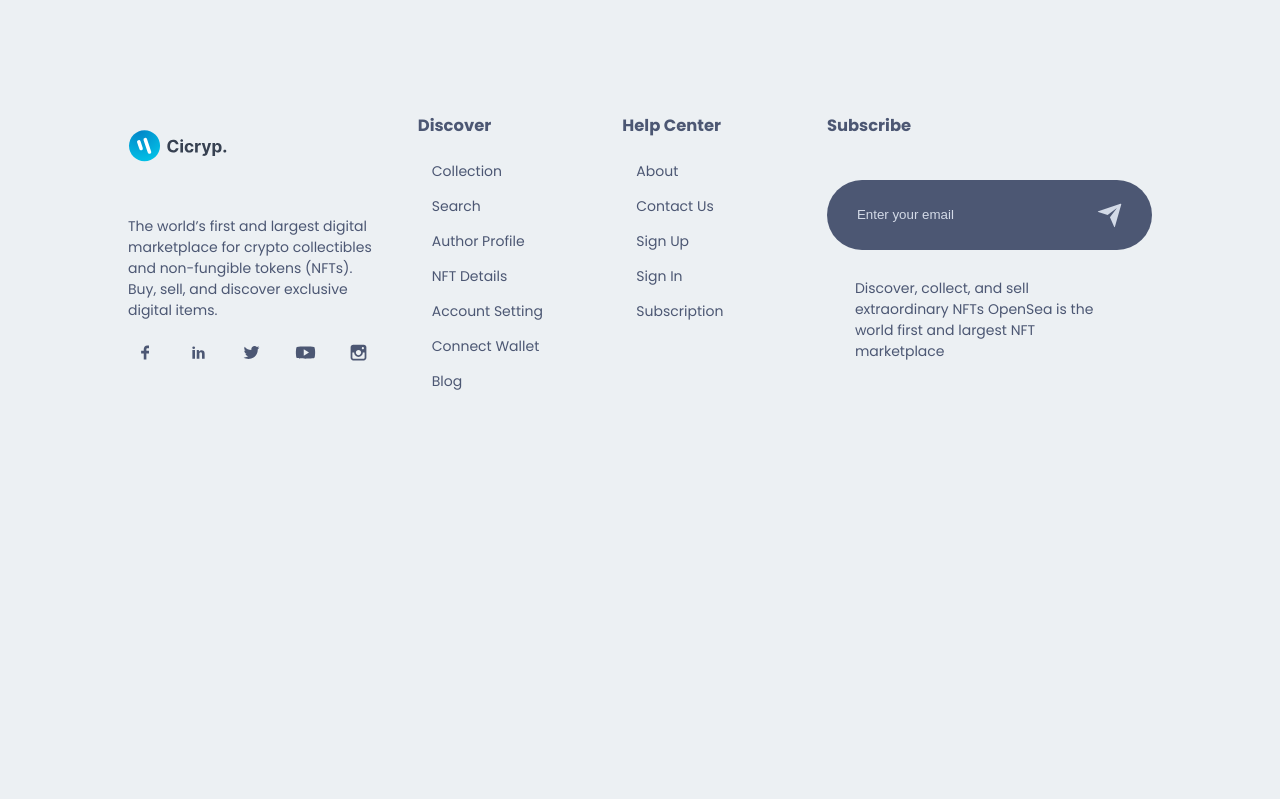
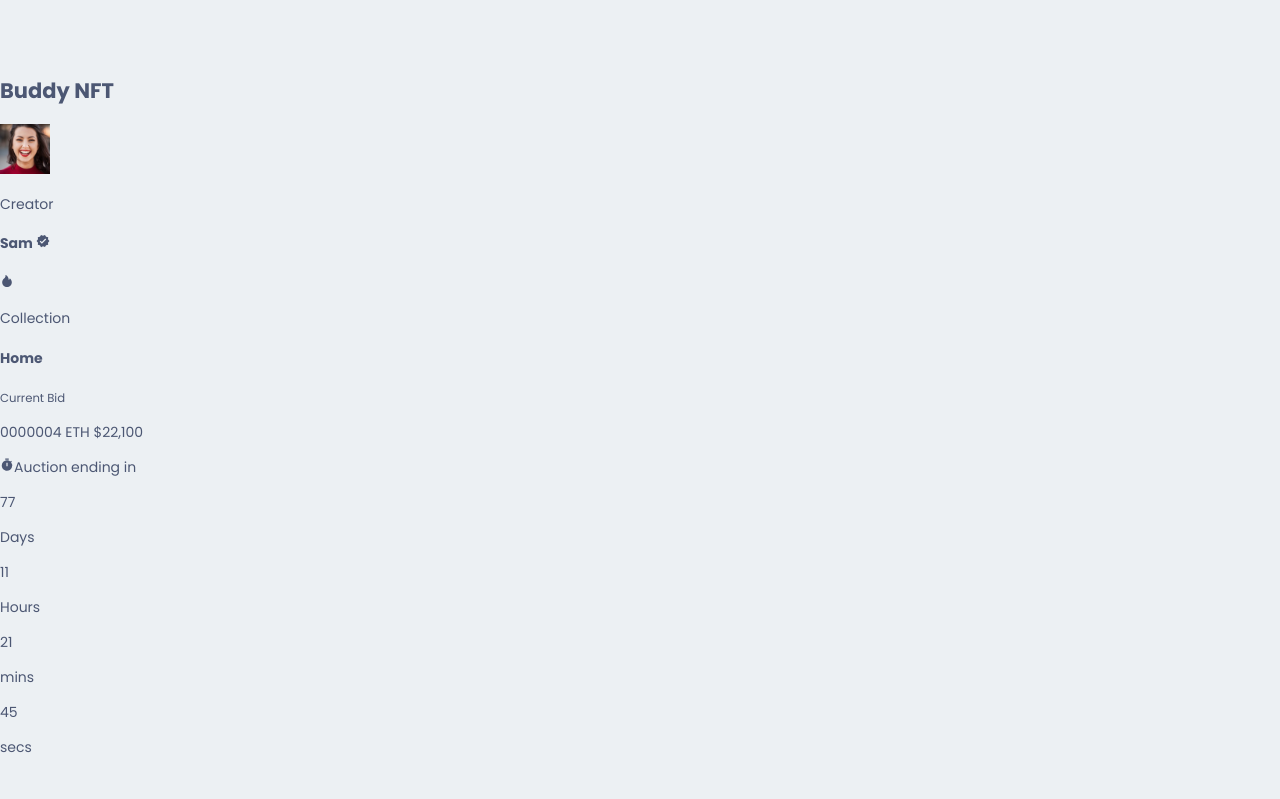
Before and after one commit to Abhith-S/NFT-Marketplace-Front-End, a Next.js app: page / in a window 1280 px wide. Shown: the part 1260-2059 px from the top of the page. Before the commit the page ends 1680 px from the top, so only its background shows below. Built offline with nearby package versions, Linux system fonts and the light colour scheme.

Commit message:
slider jsx working...

```diff
--- /dev/null
+++ b/components/BigNFTSlider/BigNFTSlider.jsx
@@ -0,0 +1,185 @@
+import React, { useState, useEffect, useCallback } from "react";
+import Image from "next/image";
+import { AiFillFire, AiFillHeart, AiOutlineHeart } from "react-icons/ai";
+import { MdVerified, MdTimer } from "react-icons/md";
+import { TbArrowBigLeftLines, TbArrowBigRightLine } from "react-icons/tb";
+
+//internal import
+import Style from "./BigNFTSlider.module.css";
+import images from "../../img";
+import { Button } from "../Button/Button";
+
+const BigNFTSlider = () => {
+  const [idNumber, setIdNumber] = useState(1);
+
+  //data of nft
+  const sliderData = [
+    {
+      title: "Hello NFT",
+      id: 1,
+      name: "Jason",
+      collection: "Gym",
+      price: "0.0000003 ETH",
+      like: 243,
+      // image of creator
+      image: images.user1,
+      nftImage: images.nft_image_1,
+      time: {
+        days: 21,
+        hours: 40,
+        minutes: 81,
+        seconds: 15,
+      },
+    },
+    {
+      title: "Buddy NFT",
+      id: 2,
+      name: "Sam",
+      collection: "Home",
+      price: "0000004 ETH",
+      like: 243,
+      image: images.user2,
+      nftImage: images.nft_image_2,
+      time: {
+        days: 77,
+        hours: 11,
+        minutes: 21,
+        seconds: 45,
+      },
+    },
+    {
+      title: "Gym NFT",
+      id: 3,
+      name: "Ryan",
+      collection: "GYm",
+      price: "0000064 ETH",
+      like: 243,
+      image: images.user3,
+      nftImage: images.nft_image_3,
+      time: {
+        days: 37,
+        hours: 20,
+        minutes: 11,
+        seconds: 55,
+      },
+    },
+    {
+      title: "Home NFT",
+      id: 4,
+      name: "Jack",
+      collection: "GYm",
+      price: "4664 ETH",
+      like: 243,
+      image: images.user4,
+      nftImage: images.nft_image_1,
+      time: {
+        days: 87,
+        hours: 29,
+        minutes: 10,
+        seconds: 15,
+      },
+    },
+  ];
+  return (
+    <div className={Style.BigNFTSlider}>
+      <div className={Style.BigNFTSlider_box}>
+        <div className={Style.BigNFTSlider_box_left}>
+          {/* we want to display the slider data here */}
+          {/* we are using idNumber here so if idNumber is 1 it will display 1st object data */}
+          <h2>{sliderData[idNumber].title}</h2>
+
+          {/* div for creator profile and data */}
+          <div className={Style.BigNFTSlider_box_left_creator}>
+            <div className={Style.BigNFTSlider_box_left_creator_profile}>
+              {/* for cretaor image */}
+              <Image
+                className={Style.BigNFTSlider_box_left_creator_profile_img}
+                src={sliderData[idNumber].image}
+                alt="creator profile picture"
+                height={50}
+                width={50}
+              />
+
+              <div className={Style.BigNFTSlider_box_left_creator_profile_info}>
+                <p>Creator</p>
+                <h4>
+                  {sliderData[idNumber].name}{" "}
+                  <span>
+                    {/* for the  verified icon */}
+                    <MdVerified />
+                  </span>
+                </h4>
+              </div>
+            </div>
+
+            <div className={Style.BigNFTSlider_box_left_creator_collection}>
+              <AiFillFire
+                className={Style.BigNFTSlider_box_left_creator_collection_icon}
+              />
+
+              <div
+                className={Style.BigNFTSlider_box_left_creator_collection_info}
+              >
+                <p>Collection</p>
+                <h4>{sliderData[idNumber].collection}</h4>
+              </div>
+            </div>
+          </div>
+
+          {/* bidding section */}
+          <div className={Style.BigNFTSlider_box_left_bidding}>
+            <div className={Style.BigNFTSlider_box_left_bidding_box}>
+              <small>Current Bid</small>
+              <p>
+                {sliderData[idNumber].price} <span>$22,100</span>
+              </p>
+            </div>
+
+            <p className={Style.BigNFTSlider_box_left_bidding_box_auction}>
+              <MdTimer
+                className={Style.BigNFTSlider_box_left_bidding_box_icon}
+              />
+
+              <span>Auction ending in</span>
+            </p>
+
+            <div className={Style.BigNFTSlider_box_left_bidding_box_timer}>
+              <div
+                className={Style.bigNFTSlider_box_left_bidding_box_timer_item}
+              >
+                <p>{sliderData[idNumber].time.days}</p>
+                <span>Days</span>
+              </div>
+
+              <div
+                className={Style.bigNFTSlider_box_left_bidding_box_timer_item}
+              >
+                <p>{sliderData[idNumber].time.hours}</p>
+                <span>Hours</span>
+              </div>
+
+              <div
+                className={Style.bigNFTSlider_box_left_bidding_box_timer_item}
+              >
+                <p>{sliderData[idNumber].time.minutes}</p>
+                <span>mins</span>
+              </div>
+
+              <div
+                className={Style.bigNFTSlider_box_left_bidding_box_timer_item}
+              >
+                <p>{sliderData[idNumber].time.seconds}</p>
+                <span>secs</span>
+              </div>
+
+            </div>
+
+
+          </div>
+        </div>
+      </div>
+    </div>
+  );
+};
+
+export default BigNFTSlider;
--- a/components/componentsindex.js
+++ b/components/componentsindex.js
@@ -3,4 +3,5 @@ import Footer from "./Footer/Footer";
 import NavBar from "./NavBar/NavBar";
 import HeroSection from "./HeroSection/HeroSection";
 import Service from "./Service/Service";
-export {Button, Footer, NavBar , HeroSection, Service};
+import BigNFTSlider from "./BigNFTSlider/BigNFTSlider";
+export {Button, Footer, NavBar , HeroSection, Service, BigNFTSlider};
--- a/pages/index.js
+++ b/pages/index.js
@@ -2,13 +2,14 @@ import React from 'react'
 
 //internal import
 import Style from "../styles/index.module.css"
-import { HeroSection , Service } from '@/components/componentsindex'
+import { HeroSection , Service, BigNFTSlider } from '@/components/componentsindex'
 
 const Home = () => {
   return (
     <div className={Style.homePage}>
       <HeroSection />
       <Service />
+      <BigNFTSlider />
     </div>
   )
 }
```
Also changed, not shown: components/BigNFTSlider/BigNFTSlider.module.css (added).
